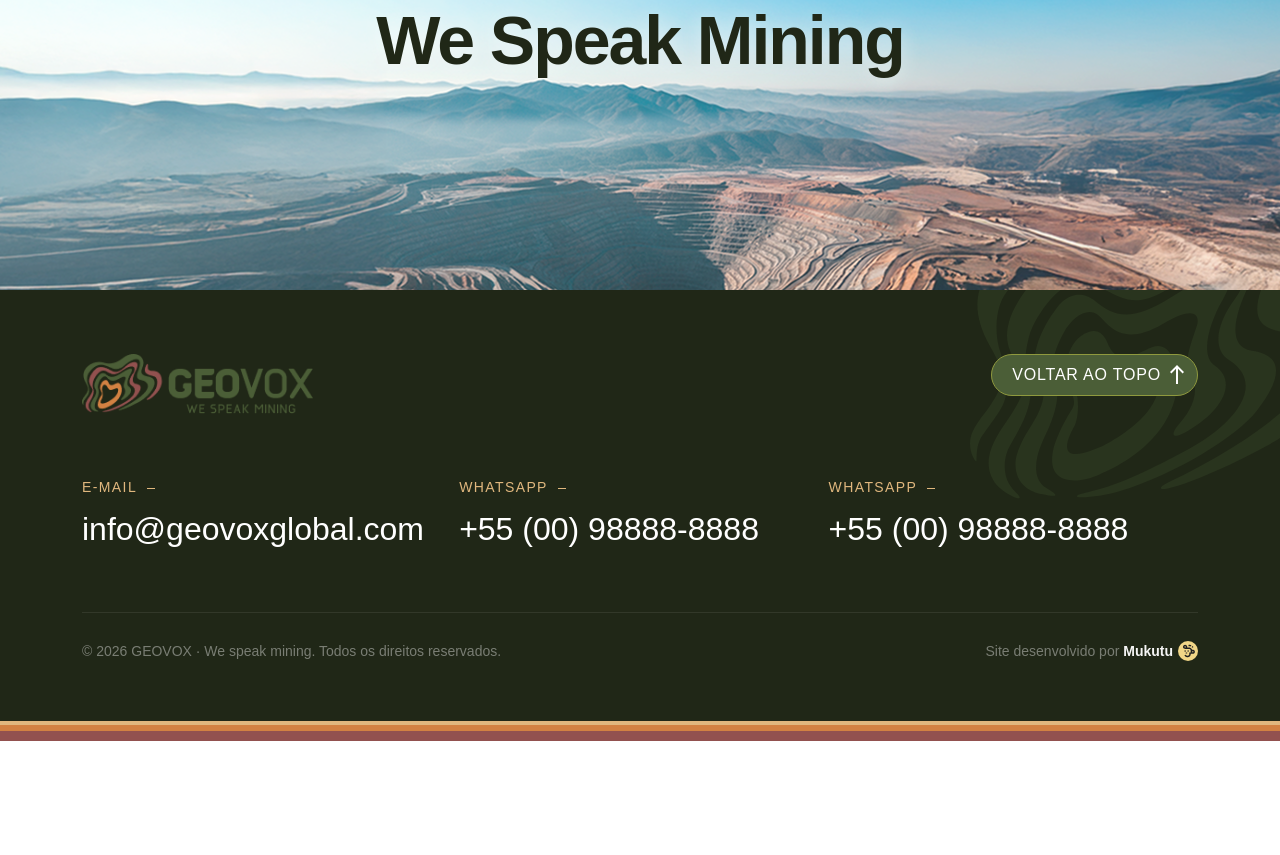
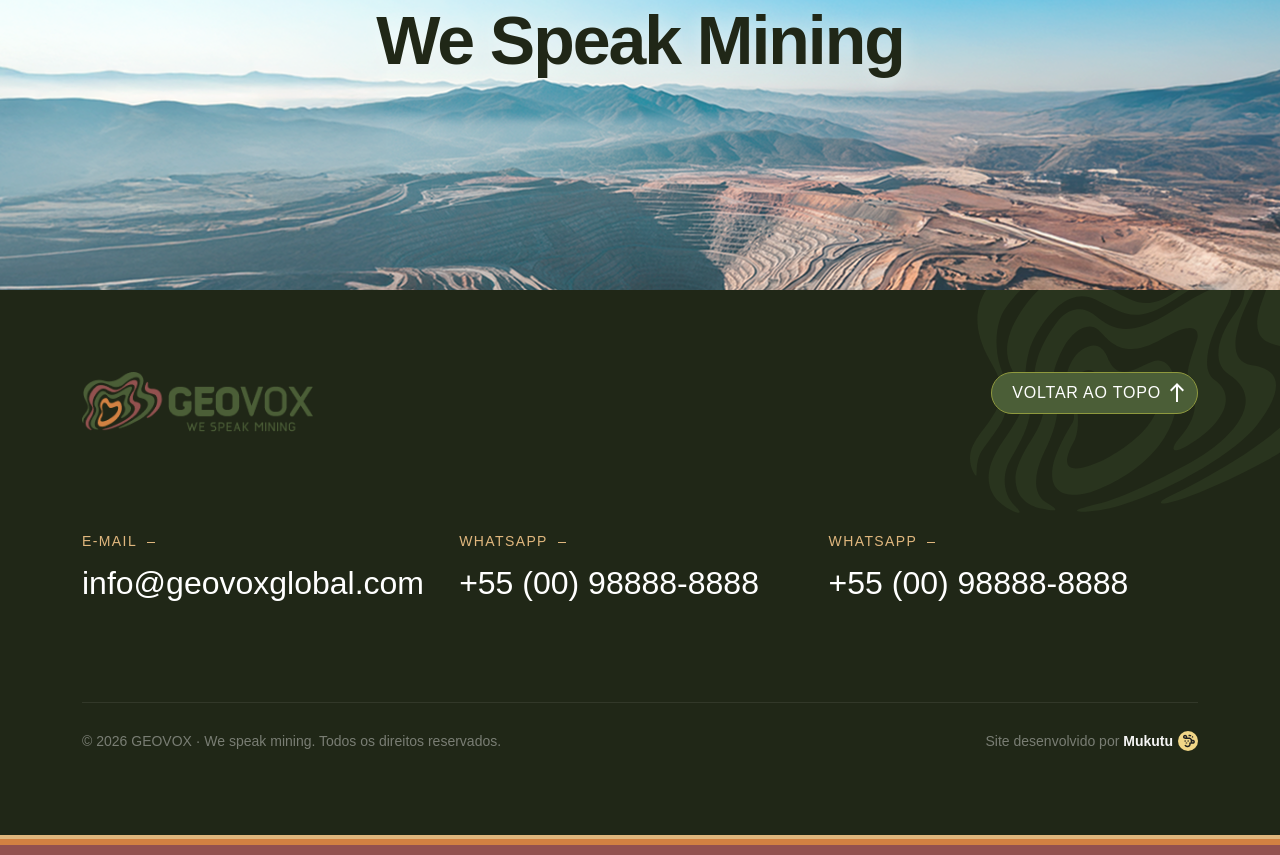
Before and after one commit to kayopinheiro/geovox-claude, a plain HTML site: page index.html in a window 1280 px wide. Shown: the part 6494-7349 px from the top of the page. Before the commit the page ends 7235 px from the top, so only its background shows below. Drawn offline with Linux system fonts and the light colour scheme.

Commit message:
Corrige espaçamento vertical do footer para corresponder ao Figma
- paddingTop: 64px → 82px
- gap entre seções: 64px → 100px (footer-top e footer-contacts)
- paddingBottom: 40px → 64px

Co-Authored-By: Claude Sonnet 4.6 <noreply@anthropic.com>

```diff
--- a/css/style.css
+++ b/css/style.css
@@ -936,7 +936,7 @@ button { font-family: var(--font); cursor: pointer; border: none; background: no
 .footer-main {
   max-width: var(--max-w);
   margin: 0 auto;
-  padding: 64px var(--px) 40px;
+  padding: 82px var(--px) 64px;
   position: relative;
   z-index: 1;
 }
@@ -944,7 +944,7 @@ button { font-family: var(--font); cursor: pointer; border: none; background: no
   display: flex;
   align-items: flex-start;
   justify-content: space-between;
-  margin-bottom: 64px;
+  margin-bottom: 100px;
 }
 .footer-logo { height: 60px; width: auto; }
 .back-to-top-btn {
@@ -973,7 +973,7 @@ button { font-family: var(--font); cursor: pointer; border: none; background: no
   display: flex;
   justify-content: space-between;
   align-items: flex-start;
-  margin-bottom: 64px;
+  margin-bottom: 100px;
 }
 .footer-contact-item .tagline { margin-bottom: 12px; }
 .footer-contact-link {
```
